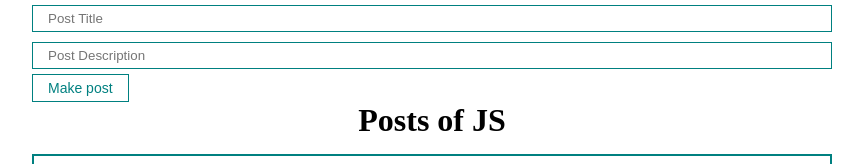
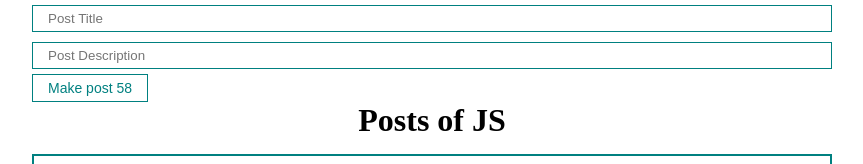
Before and after one commit to KaidoK-B04/learning_old_react, a React (Create React App) app: page / in a window 1280 px wide. Shown: the top 164 px of the page, without its empty margins (208-1071 px from the left). Built offline with nearby package versions, Linux system fonts and the light colour scheme.

Commit message:
Object Posts in Strict Mode

```diff
--- a/src/App.js
+++ b/src/App.js
@@ -11,38 +11,32 @@ function App() {
     { id: 3, title: "Javascript 3", body: "Description" },
   ]);
 
-  const [title, setTitle] = useState("");
-  const [body, setBody] = useState("");
+  const [post, setPost] = useState({ title: "", body: "" });
 
   const addNewPost = (e) => {
     e.preventDefault();
-    const newPost = {
-      id: Date.now(),
-      title,
-      body,
-    };
-    setPosts([...posts, newPost]);
-    setTitle("");
-    setBody("");
+
+    setPosts([...posts, { ...post, id: Date.now() }]);
+    setPost({ title: "", body: "" });
   };
 
   return (
     <div className="App">
       <form>
         <MyInput
-          value={title}
-          onChange={(e) => setTitle(e.target.value)}
+          value={post.title}
+          onChange={(e) => setPost({ ...post, title: e.target.value })}
           type="text"
           placeholder="Post Title"
         />
 
         <MyInput
-          value={body}
-          onChange={(e) => setBody(e.target.value)}
+          value={post.body}
+          onChange={(e) => setPost({ ...post, body: e.target.value })}
           type="text"
           placeholder="Post Description"
         />
-        <MyButton onClick={addNewPost}>Make post</MyButton>
+        <MyButton onClick={addNewPost}>Make post 58</MyButton>
       </form>
       <PostList posts={posts} title="Posts of JS" />
     </div>
--- a/src/index.js
+++ b/src/index.js
@@ -1,6 +1,11 @@
 import React from "react";
-import ReactDOM from "react-dom/client";
+import { createRoot } from "react-dom/client";
+import { StrictMode } from "react";
 import App from "./App";
 
-const root = ReactDOM.createRoot(document.getElementById("root"));
-root.render(<App />);
+const root = createRoot(document.getElementById("root"));
+root.render(
+  <StrictMode>
+    <App />
+  </StrictMode>
+);
```
